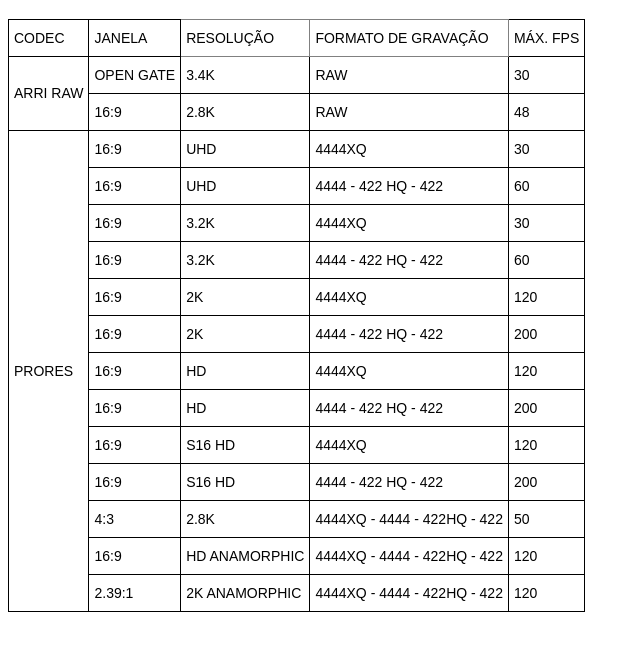
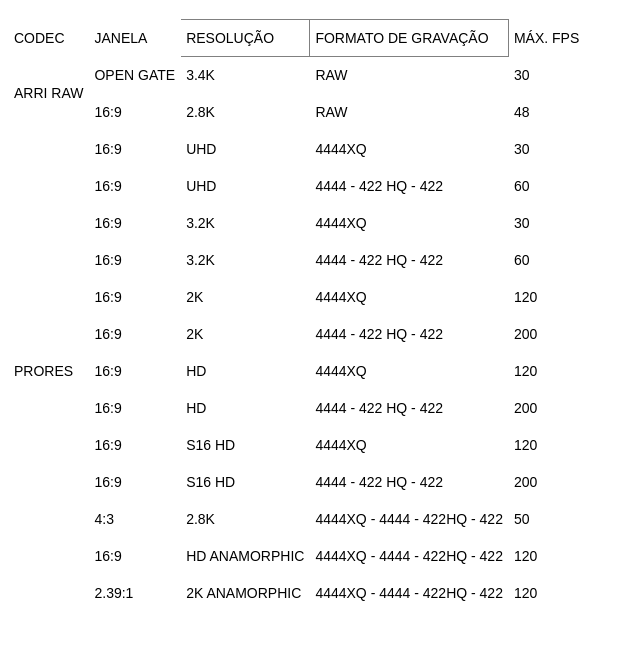
Before and after one commit to pedrinhopereira/camera, a plain HTML site: page alexamini.html in a window 1280 px wide. Shown: the part 61-712 px from the top of the page, without its empty margins (0-640 px from the left). Drawn offline with Linux system fonts and the light colour scheme.

Commit message:
Update alexamini.html

```diff
--- a/alexamini.html
+++ b/alexamini.html
@@ -5,13 +5,13 @@
 	<style type="text/css">
 		/* insira aqui o código CSS da sua página atual */
 		.tg  {border-collapse:collapse;border-spacing:0;}
-		.tg td{border-color:black;border-style:solid;border-width:1px;font-family:Arial, sans-serif;font-size:14px;
+		.tg td{border-color:white;border-style:solid;border-width:1px;font-family:Arial, sans-serif;font-size:14px;
 		  overflow:hidden;padding:10px 5px;word-break:normal;}
-		.tg th{border-color:black;border-style:solid;border-width:1px;font-family:Arial, sans-serif;font-size:14px;
+		.tg th{border-color:white;border-style:solid;border-width:1px;font-family:Arial, sans-serif;font-size:14px;
 		  font-weight:normal;overflow:hidden;padding:10px 5px;word-break:normal;}
 		.tg .tg-0lax{text-align:left;vertical-align:top}
 		.tg .tg-0pky{border-color:inherit;text-align:left;vertical-align:top}
-		.tg .tg-73oq{border-color:#000000;text-align:left;vertical-align:top}
+		.tg .tg-73oq{border-color:#ffffff;text-align:left;vertical-align:top}
 		.tg .tg-2bev{border-color:#656565;text-align:left;vertical-align:top}
 	</style>
 </head>
```
